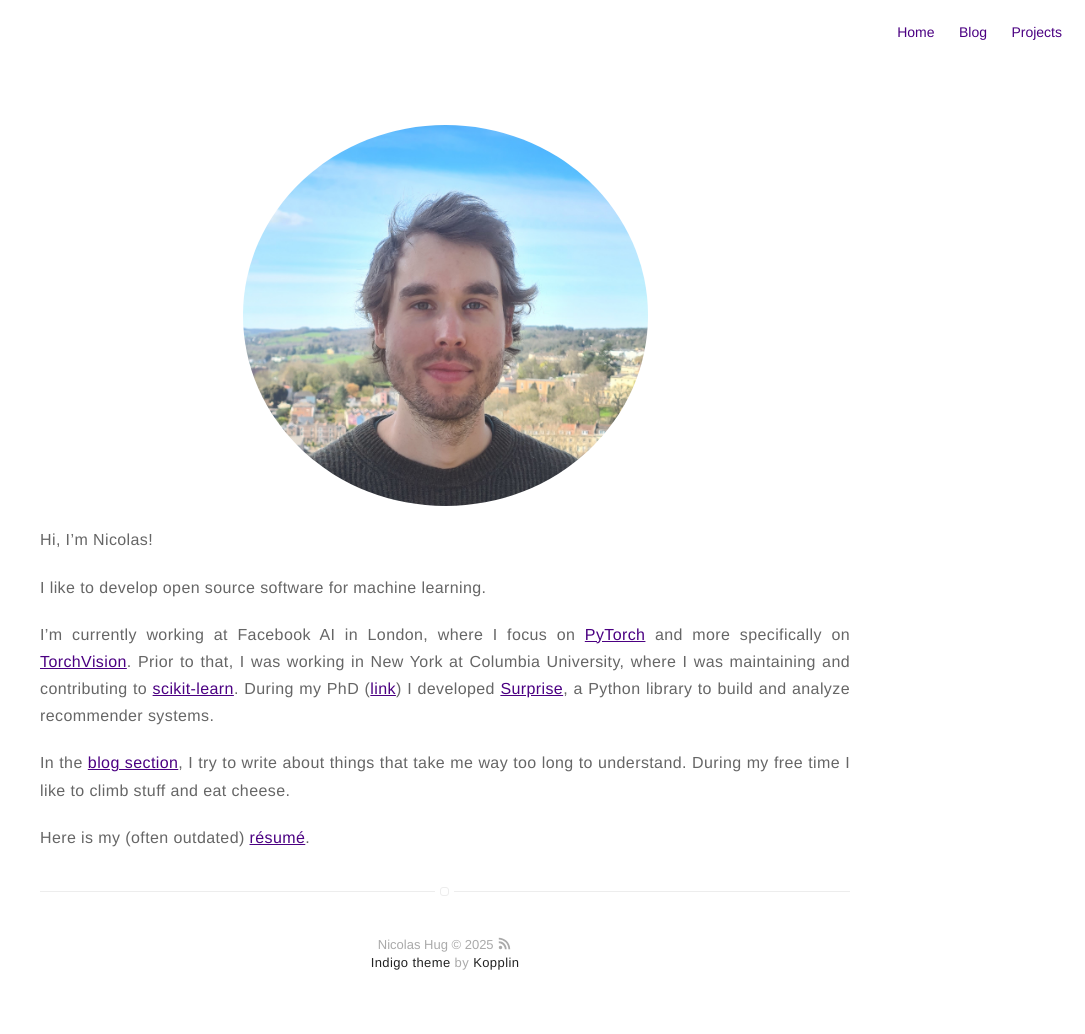
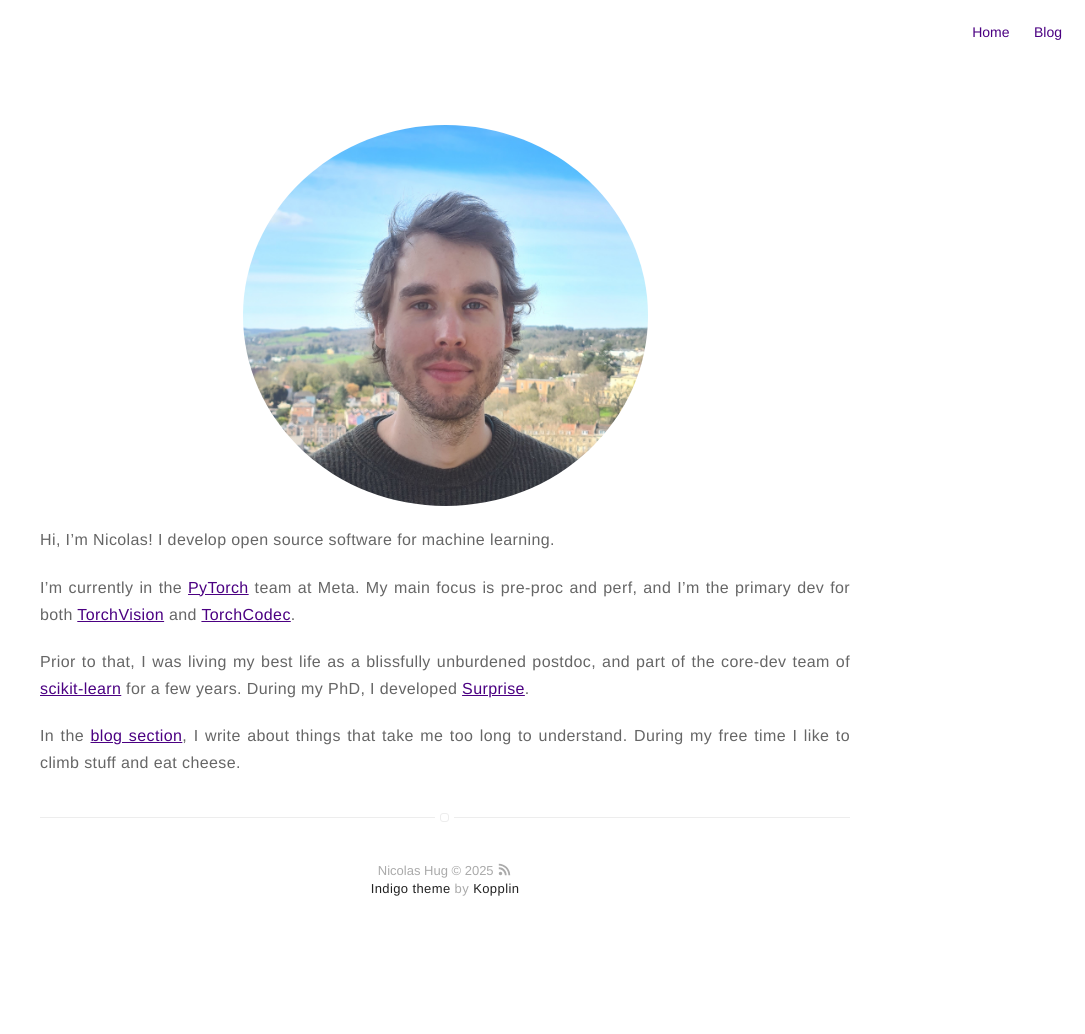
Before and after one commit to NicolasHug/nicolashug.github.io, a Jekyll site: the page built from about.md, in a window 1280 px wide. Shown: the whole page, without its empty margins (195-1280 px from the left). Built offline with Jekyll 4.4.1, drawn with Linux system fonts in a browser that asks for light colours; a script that is not in the unit is left out; after the commit the page ends 960 px from its top, so only the background shows below that.

Commit message:
Update about, remove projects page

```diff
--- a/_config.yml
+++ b/_config.yml
@@ -11,7 +11,7 @@ bio: ML Engineer
 # if it's an external image, update below for true
 # better with square images
 external-image: false
-picture: assets/images/nico_avatar.png
+picture: assets/images/nico.jpg
 
 # If you want to include your resume, set to true
 # and specify source (external or local).
@@ -28,7 +28,7 @@ analytics-google: 'UA-87996300-2'
 # if you don't want comments in your posts, leave categories empty
 disqus:
   shortname: nicolashug # enter this from your disqus account
-  categories: [blog, project] # only show disqus for posts that have these categories
+  categories: [blog] # only show disqus for posts that have these categories
 
 # if you don't have any of social below, comment the line
 # facebook: myfacebook
@@ -55,7 +55,7 @@ width: large
 # paginate_path: "blog/:num/"
 
 # if you don't need projects, comment the *projects* configs below
-projects: true
+projects: false
 
 # if you don't need "about" or "blog", comment them out below
 about: true
--- a/about.md
+++ b/about.md
@@ -5,21 +5,18 @@ layout: page
 
 <img style="border-radius:100%" alt="Nicolas Hug" src="{{ site.url }}/assets/images/nico.jpg">
 
-Hi, I'm Nicolas!
+Hi, I'm Nicolas! I develop open source software for machine learning.
 
-I like to develop open source software for machine learning.
+I'm currently in the [PyTorch](https://pytorch.org/) team at Meta. My main focus
+is pre-proc and perf, and I'm the primary dev for both
+[TorchVision](https://pytorch.org/vision/) and
+[TorchCodec](https://github.com/meta-pytorch/torchcodec).
 
-I'm currently working at Facebook AI in London, where I focus on
-[PyTorch](https://pytorch.org/) and more specifically on
-[TorchVision](https://pytorch.org/vision/). Prior to that, I was working in
-New York at Columbia University, where I was maintaining and contributing to
-[scikit-learn](http://scikit-learn.org/). During my PhD
-([link](http://nicolas-hug.com/assets/phd.pdf)) I developed
-[Surprise](http://surpriselib.com), a Python library to build and analyze
-recommender systems.
+Prior to that, I was living my best life as a blissfully unburdened postdoc, and
+part of the core-dev team of [scikit-learn](http://scikit-learn.org/)
+for a few years. During my PhD, I developed
+[Surprise](https://github.com/NicolasHug/Surprise).
 
-In the [blog section]({{ site.url }}/blog), I try to write about things that
-take me way too long to understand. During my free time I like to climb stuff
-and eat cheese.
-
-Here is my (often outdated) [résumé]({{ site.url }}/assets/Nicolas_Hug_CV.pdf).
+In the [blog section]({{ site.url }}/blog), I write about things that take me
+too long to understand. During my free time I like to climb stuff and eat
+cheese.
```
